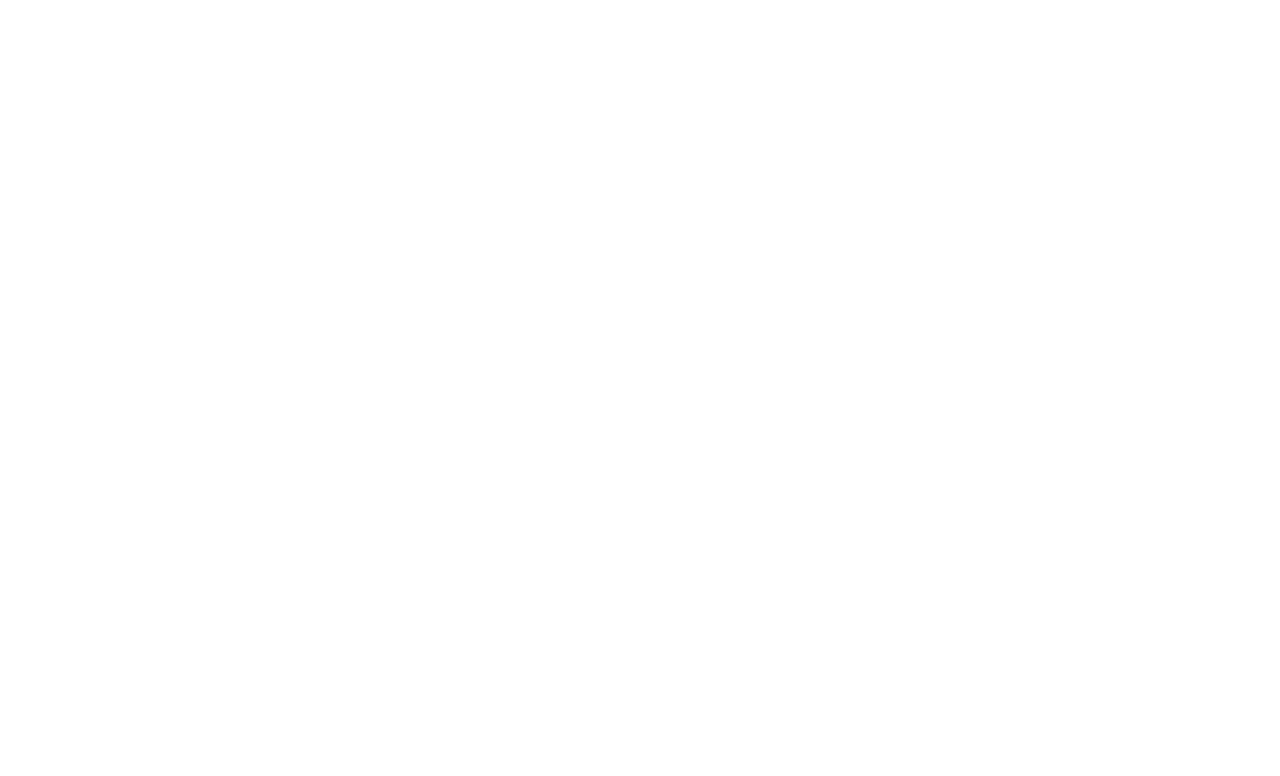
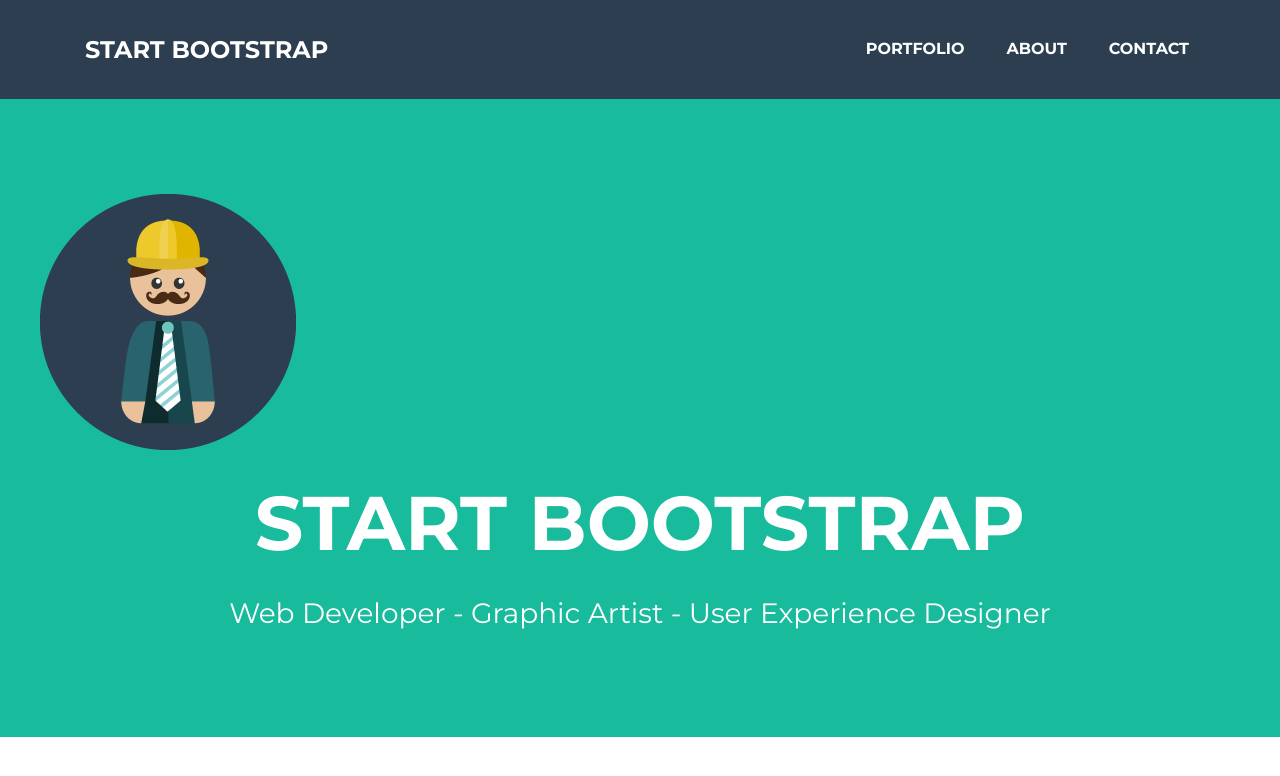
Before and after one commit to alefranii/Freelancer, a plain HTML site: page index.html in a window 1280 px wide. Drawn offline with Linux system fonts and the light colour scheme.

Commit message:
avance, enfocarse en js

```diff
--- a/css/common.css
+++ b/css/common.css
@@ -1,3 +1,55 @@
 /*
  * Estilos reutilizables
  */
+
+ .text-uppercase {
+  text-transform: uppercase;
+}
+
+*{
+	box-sizing: border-box;
+	margin: 0;
+	padding: 0;
+}
+
+.container{
+	max-width: 1200px;
+	width: 100%;
+	margin: 0 auto;
+}
+
+.row:before, .row:after{
+	content: "";
+	display: table;
+}
+
+.row:after{
+	clear: both;
+}
+
+/*todo lo que comience con col- va a tener los valores establecidos*/
+[class*="col-"]{
+	min-height: 7px;
+	padding: 12px;
+	float: left;
+}
+
+.col-4{
+	/* (4/12)*100 */
+	width: 33.333333%;
+}
+
+.col-6{
+	/* (6/12)*100 */
+	width: 50%;
+}
+
+.col-12{
+	/* (12/12)*100 */
+	width: 100%;
+}
+
+.img-responsive{
+	max-width: 100%;
+	width: 100%;
+}
--- a/css/main.css
+++ b/css/main.css
@@ -1,3 +1,81 @@
 /*
  * Estilos de tu proyecto
  */
+
+* {
+  -webkit-box-sizing: border-box;
+  -moz-box-sizing: border-box;
+  box-sizing: border-box;
+}
+
+*:before,
+*:after {
+  -webkit-box-sizing: border-box;
+  -moz-box-sizing: border-box;
+  box-sizing: border-box;
+}
+
+body {
+  font-family: 'Montserrat', sans-serif;
+  margin: 0 auto;
+  font-size: 16px;
+  line-height: 1.71429;
+  background-color: #fff;
+}
+
+
+ header{
+  position: fixed;
+  background: #2C3E50;
+  width: 100%;
+  top: 0;
+}
+
+.menu{
+  padding: 14px 30px;
+  overflow: auto;
+}
+
+.link{
+  font-weight: 700;
+  padding: 21px;
+  display: inline-block;
+  float: right;
+}
+
+a {
+  color: white;
+  text-decoration: none;
+}
+
+.logo{
+	font-weight: 700;
+  	padding: 15px;
+  	font-size: 1.5em;
+	float: left;
+	color: white;
+  	text-decoration: none;
+}
+/* ---------------Home---------------*/
+
+#home{
+	background-color: #18BC9C;
+	color: white;
+	padding-top: 170px;
+	padding-bottom: 100px;
+	margin: 0 auto;
+}
+
+#home img{
+	margin: 0 auto;
+}
+
+#home h2{
+	font-size: 4.75em;
+	text-align: center;
+}
+
+#home p{
+	font-size: 1.75em;
+	text-align: center;
+}
--- a/index.html
+++ b/index.html
@@ -4,12 +4,35 @@
 	<meta charset="UTF-8">
 	<title>Freelancer</title>
 	<!-- Enlaza aquí tu CSS común y de tu proyecto -->
-
+	<link href="https://fonts.googleapis.com/css?family=Montserrat:400,700" rel="stylesheet" type="text/css">
+    <link href="https://fonts.googleapis.com/css?family=Lato:400,700,400italic,700italic" rel="stylesheet" type="text/css">
+	<link rel="stylesheet" href="css/common.css">
+	<link rel="stylesheet" href="css/main.css">
 </head>
 <body>
 	<!-- Escribe tu código aquí -->
+	<header>
+		<div class="menu container">
+			<a href="#" class="text-uppercase logo">start bootstrap</a>
+			<a href="#contact" class="text-uppercase link">contact</a>
+			<a href="#about" class="text-uppercase link">about</a>
+			<a href="#portfolio" class="text-uppercase link">portfolio</a>
+		</div>
+	</header>
+
+	<section id="home">
+		<div class="container">
+			<div class="row">
+				<div class="col-12"></div>
+					<img src="assets/images/profile.png" alt="profile">
+					<h2>START BOOTSTRAP</h2>
+					<p>Web Developer - Graphic Artist - User Experience Designer</p>
+				</div>
+			</div>
+		</div>
+	</section>
 
 	<!-- Enlaza aquí tu archivo JS -->
-
+	<script src="js/app.js"></script>
 </body>
 </html>
```
